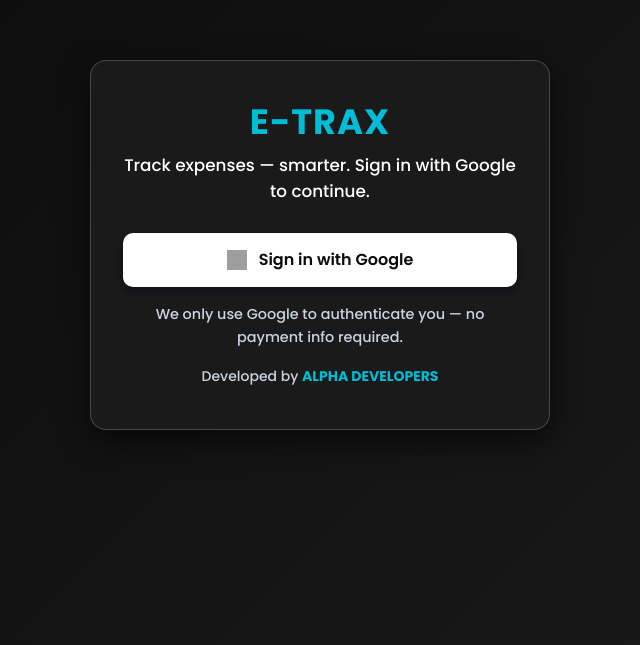
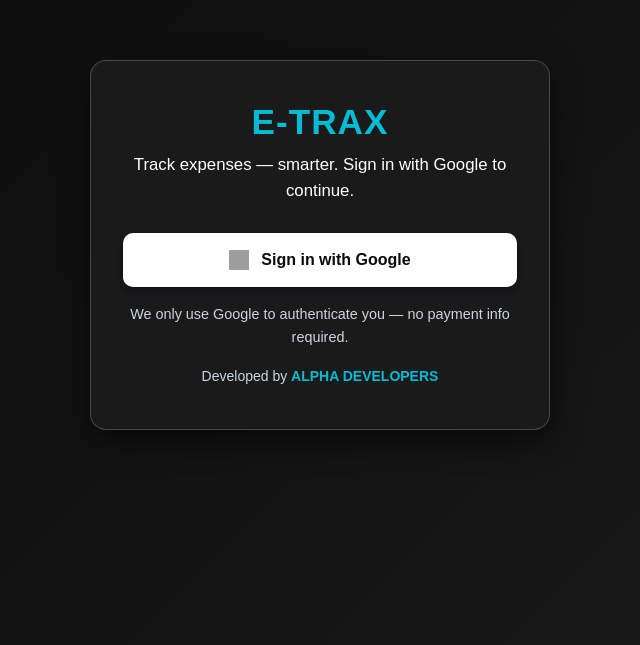
Before and after one commit to PrimeSandy/sandy-backend, a website: page index.html in a window 1280 px wide. Shown: the part 155-800 px from the top of the page, without its empty margins (320-960 px from the left). Drawn offline with nearby package versions, Linux system fonts and the light colour scheme; no server answers; grey boxes are pictures that could not be loaded.

Commit message:
Update index.html

```diff
--- a/index.html
+++ b/index.html
@@ -43,7 +43,8 @@
   <meta name="theme-color" content="#00bcd4" />
 
   <!-- ================= FONTS & CSS ================= -->
-  <link href="https://fonts.googleapis.com/css2?family=Poppins:wght@300;400;500;600;700&display=swap" rel="stylesheet">
+  <!-- <link href="https://fonts.googleapis.com/css2?family=Poppins:wght@300;400;500;600;700&display=swap" rel="stylesheet"> -->
+   <link href="https://fonts.googleapis.com/css2?family=Inter:wght@300;400;500;600;700&family=Space+Grotesk:wght@400;500;600;700&display=swap" rel="stylesheet">
 
   <link href="https://cdn.jsdelivr.net/npm/bootstrap@5.3.8/dist/css/bootstrap.min.css" rel="stylesheet">
   <link rel="stylesheet" href="https://cdnjs.cloudflare.com/ajax/libs/font-awesome/6.4.0/css/all.min.css">
```
